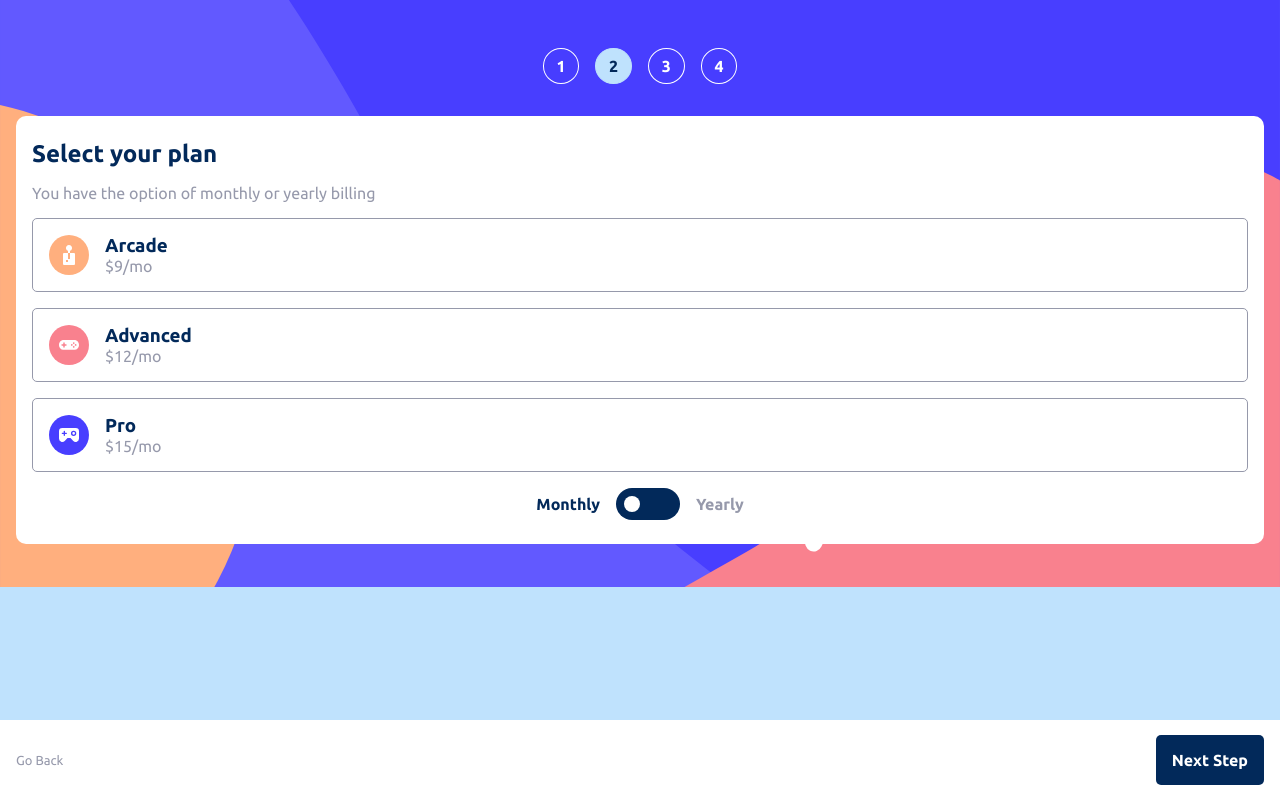
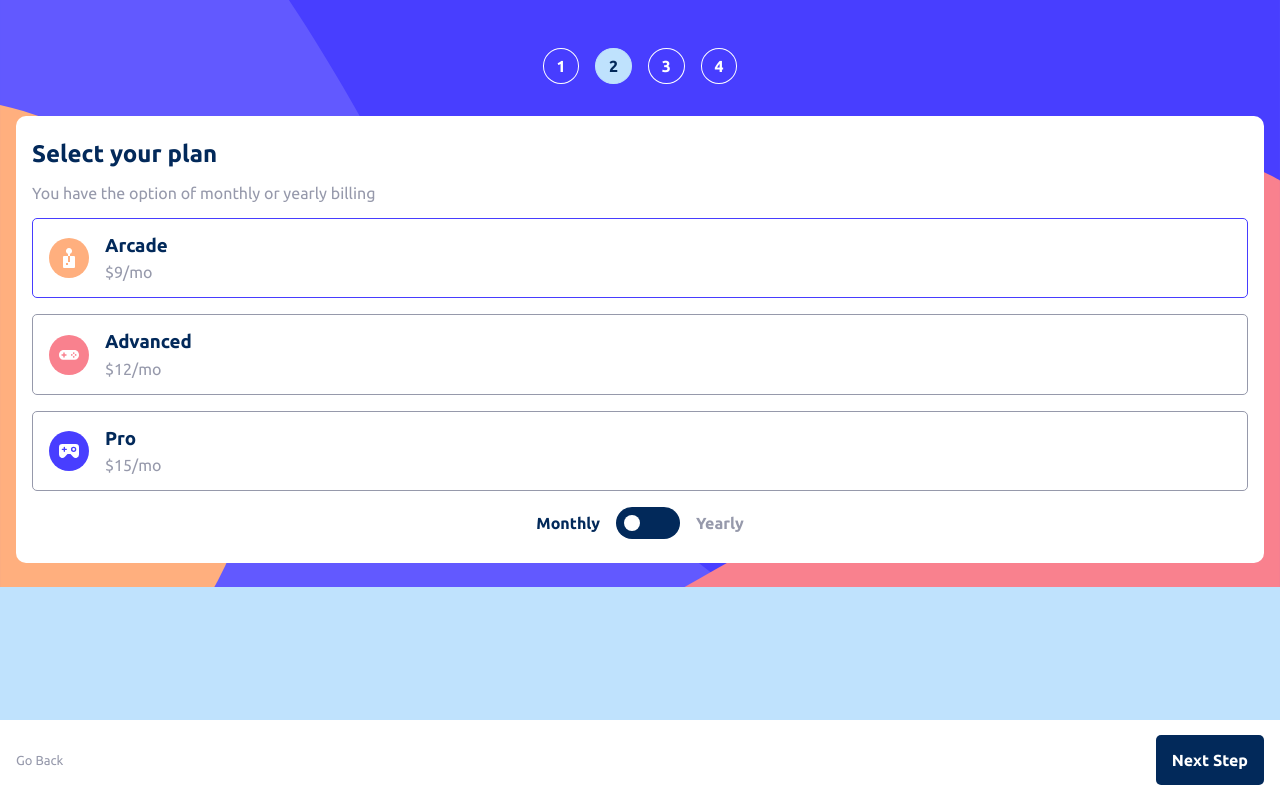
Before and after one commit to oc-garcia/multi-step-form, a React (Vite) app: page / in a window 1280 px wide. Both pictures are taken after a click on the element "Next Step". Built offline with nearby package versions, Linux system fonts and the light colour scheme.

Commit message:
FInished phase 2 form

```diff
--- a/src/components/Form/Form.tsx
+++ b/src/components/Form/Form.tsx
@@ -9,9 +9,9 @@
   name: "",
   email: "",
   phone: "",
-  planName: "",
+  planName: "Arcade",
   planType: "Monthly",
-  price: 0,
+  basePrice: 9,
 } as IFormInfo;
 
 type Props = {
--- a/src/components/Form/Phase2/Phase2.tsx
+++ b/src/components/Form/Phase2/Phase2.tsx
@@ -12,15 +12,23 @@
 };
 
 export default function Phase2({ formInfo, setFormInfo }: Props) {
-  const [isMonthly, setIsMonthly] = useState<boolean>(true);
+  const getDefault = () => {
+    if (formInfo.planType === "Monthly") {
+      return true;
+    } else {
+      return false;
+    }
+  };
+
+  const [isMonthly, setIsMonthly] = useState<boolean>(getDefault);
 
   const handleIsMonthly = () => {
     if (isMonthly) {
       setIsMonthly(!isMonthly);
-      setFormInfo({ ...formInfo, planType: "Yearly" });
+      setFormInfo({ ...formInfo, planType: "Yearly", basePrice: formInfo.basePrice * 10 });
     } else {
       setIsMonthly(!isMonthly);
-      setFormInfo({ ...formInfo, planType: "Monthly" });
+      setFormInfo({ ...formInfo, planType: "Monthly", basePrice: formInfo.basePrice / 10 });
     }
   };
 
@@ -32,13 +40,13 @@
       <PlanCard formInfo={formInfo} setFormInfo={setFormInfo} planName={"Advanced"} planLogo={advancedLogo} />
       <PlanCard formInfo={formInfo} setFormInfo={setFormInfo} planName={"Pro"} planLogo={proLogo} />
       <div className={styles.planSelectorContainer}>
-        <p className={styles.selectedPlan}>Monthly</p>
+        <p className={formInfo.planType === "Monthly" ? styles.selectedPlan : styles.unselectedPlan}>Monthly</p>
         <div
           onClick={handleIsMonthly}
           className={isMonthly ? styles.switchContainerMonthly : styles.switchContainerYearly}>
           <div className={styles.switchBtn}></div>
         </div>
-        <p className={styles.unselectedPlan}>Yearly</p>
+        <p className={formInfo.planType === "Yearly" ? styles.selectedPlan : styles.unselectedPlan}>Yearly</p>
       </div>
     </>
   );
--- a/src/components/Form/Phase2/PlanCard/PlanCard.tsx
+++ b/src/components/Form/Phase2/PlanCard/PlanCard.tsx
@@ -1,4 +1,4 @@
-import React, { SetStateAction } from "react";
+import React, { SetStateAction, useEffect, useState } from "react";
 import { IFormInfo } from "../../../../types/IFormInfo";
 import styles from "./planCard.module.css";
 
@@ -10,22 +10,45 @@
 };
 
 export default function PlanCard({ formInfo, setFormInfo, planName, planLogo }: Props) {
-  const price = () => {
-    if (planName === "Arcade") {
-      return 9;
-    } else if (planName === "Advanced") {
-      return 12;
-    } else if (planName === "Pro") {
-      return 15;
+  const [price, setPrice] = useState<number>(0);
+
+  const isSelected = () => {
+    if (planName === formInfo.planName) {
+      return true;
+    } else {
+      return false;
     }
   };
+  useEffect(() => {
+    const handlePrice = () => {
+      if (planName === "Arcade" && formInfo.planType === "Monthly") {
+        setPrice(9);
+      } else if (planName === "Arcade" && formInfo.planType === "Yearly") {
+        setPrice(90);
+      } else if (planName === "Advanced" && formInfo.planType === "Monthly") {
+        setPrice(12);
+      } else if (planName === "Advanced" && formInfo.planType === "Yearly") {
+        setPrice(120);
+      } else if (planName === "Pro" && formInfo.planType === "Monthly") {
+        setPrice(15);
+      } else if (planName === "Pro" && formInfo.planType === "Yearly") {
+        setPrice(150);
+      }
+    };
+    handlePrice();
+  });
 
   return (
-    <div className={styles.planCardContainer}>
+    <div
+      onClick={() => {
+        setFormInfo({ ...formInfo, planName: planName, basePrice: price });
+      }}
+      className={isSelected() ? styles.planCardContainerSelected : styles.planCardContainer}>
       <img src={planLogo} alt={`${planName} logo`} />
-      <div>
+      <div className={styles.planDetailsContainer}>
         <h3 className={styles.planName}>{planName}</h3>
-        <p className={styles.planPrice}>{`$${price()}/mo`}</p>
+        <p className={styles.planPrice}>{`$${price}/${formInfo.planType === "Monthly" ? "mo" : "yr"}`}</p>
+        {formInfo.planType === "Yearly" && <span className={styles.planFreeDisclaimer}>2 months free</span>}
       </div>
     </div>
   );
--- a/src/components/Form/Phase2/PlanCard/planCard.module.css
+++ b/src/components/Form/Phase2/PlanCard/planCard.module.css
@@ -7,6 +7,21 @@
   border: 1px solid var(--Cool_gray);
 }
 
+.planCardContainerSelected {
+  display: flex;
+  align-items: center;
+  gap: 1rem;
+  padding: 1rem;
+  border-radius: 5px;
+  border: 1px solid var(--Purplish_blue);
+}
+
+.planDetailsContainer {
+  display: flex;
+  flex-direction: column;
+  gap: 0.4rem;
+}
+
 .planName {
   color: var(--Marine-blue);
 }
@@ -14,3 +29,8 @@
 .planPrice {
   color: var(--Cool_gray);
 }
+
+.planFreeDisclaimer {
+  color: var(--Marine-blue);
+  font-size: small;
+}
--- a/src/types/IFormInfo.ts
+++ b/src/types/IFormInfo.ts
@@ -4,5 +4,5 @@
   phone: string | number;
   planName: string;
   planType: string;
-  price: number;
+  basePrice: number;
 }
```
